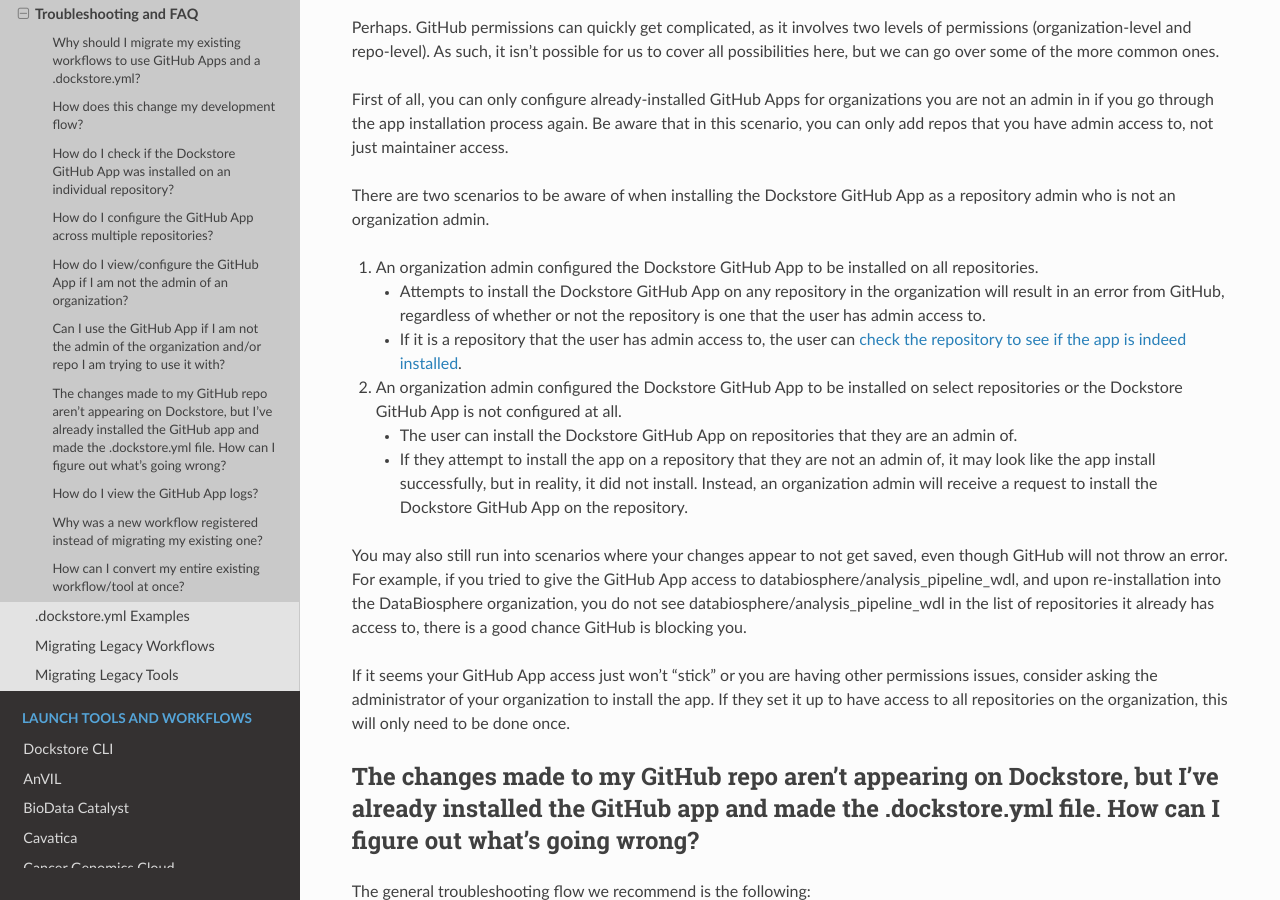
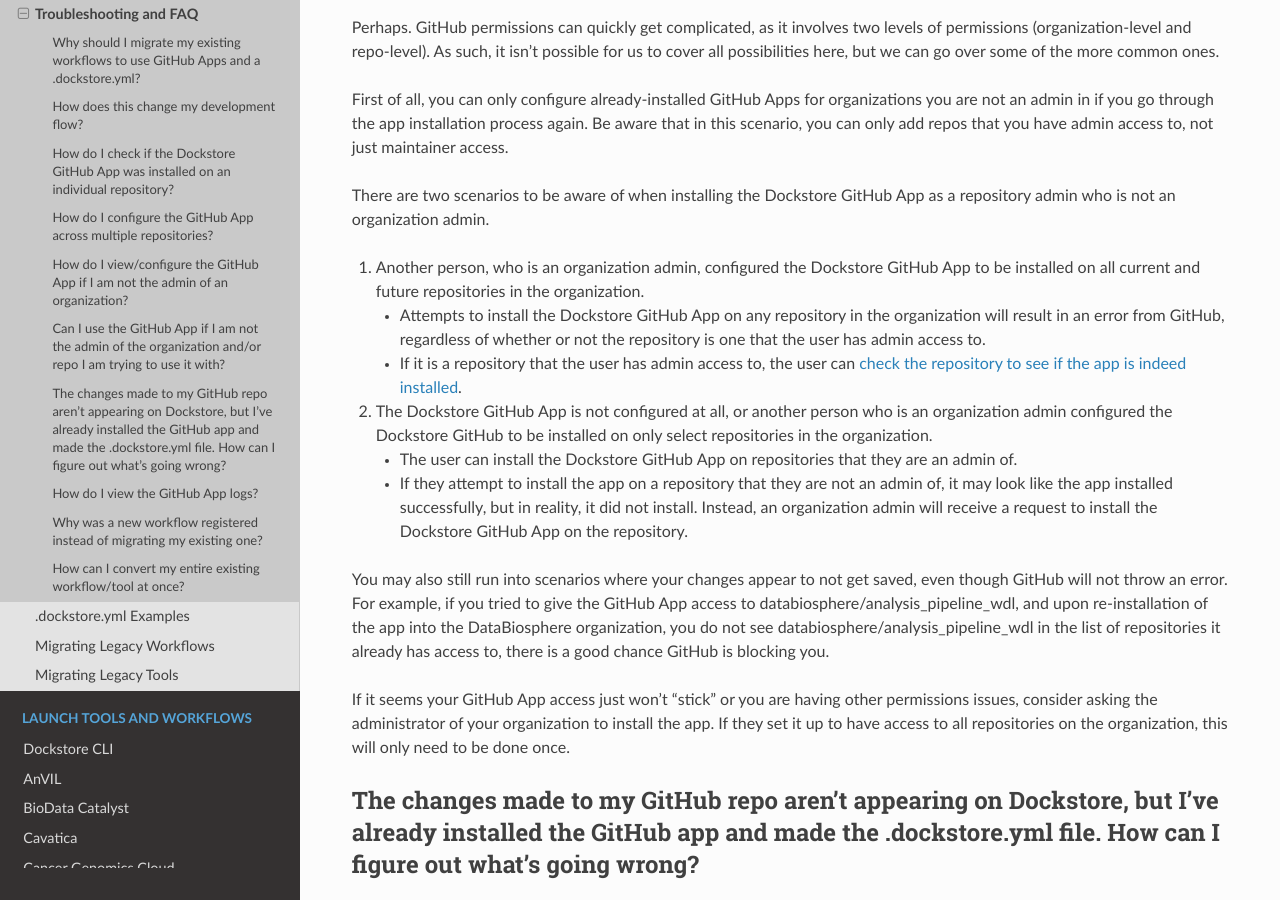
Before and after one commit to dockstore/dockstore-documentation, a Sphinx documentation site: the page built from docs/getting-started/github-apps/github-apps-troubleshooting-tips.rst, in a window 1280 px wide and 900 px high, scrolled down 2553 px. Built offline with Sphinx 7.4.7 and the Read the Docs theme 2.0.0, drawn with Linux system fonts in a browser that asks for light colours.

Commit message:
PR feedback

```diff
--- a/docs/getting-started/github-apps/github-apps-troubleshooting-tips.rst
+++ b/docs/getting-started/github-apps/github-apps-troubleshooting-tips.rst
@@ -66,17 +66,17 @@
 
 There are two scenarios to be aware of when installing the Dockstore GitHub App as a repository admin who is not an organization admin.
 
-1. An organization admin configured the Dockstore GitHub App to be installed on all repositories.
+1. Another person, who is an organization admin, configured the Dockstore GitHub App to be installed on all current and future repositories in the organization.
 
    * Attempts to install the Dockstore GitHub App on any repository in the organization will result in an error from GitHub, regardless of whether or not the repository is one that the user has admin access to.
    * If it is a repository that the user has admin access to, the user can :ref:`check the repository to see if the app is indeed installed <Check GitHub App installation on repository>`.
 
-2. An organization admin configured the Dockstore GitHub App to be installed on select repositories or the Dockstore GitHub App is not configured at all.
+2. The Dockstore GitHub App is not configured at all, or another person who is an organization admin configured the Dockstore GitHub to be installed on only select repositories in the organization.
 
    * The user can install the Dockstore GitHub App on repositories that they are an admin of.
-   * If they attempt to install the app on a repository that they are not an admin of, it may look like the app install successfully, but in reality, it did not install. Instead, an organization admin will receive a request to install the Dockstore GitHub App on the repository.
+   * If they attempt to install the app on a repository that they are not an admin of, it may look like the app installed successfully, but in reality, it did not install. Instead, an organization admin will receive a request to install the Dockstore GitHub App on the repository.
 
-You may also still run into scenarios where your changes appear to not get saved, even though GitHub will not throw an error. For example, if you tried to give the GitHub App access to databiosphere/analysis_pipeline_wdl, and upon re-installation into the DataBiosphere organization, you do not see databiosphere/analysis_pipeline_wdl in the list of repositories it already has access to, there is a good chance GitHub is blocking you.
+You may also still run into scenarios where your changes appear to not get saved, even though GitHub will not throw an error. For example, if you tried to give the GitHub App access to databiosphere/analysis_pipeline_wdl, and upon re-installation of the app into the DataBiosphere organization, you do not see databiosphere/analysis_pipeline_wdl in the list of repositories it already has access to, there is a good chance GitHub is blocking you.
 
 If it seems your GitHub App access just won't "stick" or you are having other permissions issues, consider asking the administrator of your organization to install the app. If they set it up to have access to all repositories on the organization, this will only need to be done once.
 
--- a/docs/getting-started/github-apps/snippet--installation.rst
+++ b/docs/getting-started/github-apps/snippet--installation.rst
@@ -22,9 +22,9 @@
 .. figure:: /assets/images/docs/gh-app-install-where.png
    :width: 65 %
 
-   Install our GitHub App on either all repositories in an organization or on specific repositories
+   Install our GitHub App on either all current and future repositories in an organization or on specific repositories
 
-After selection of an organization, you can select whether to give access to all repositories or only select ones. If the organization you choose is intended to be just for Dockstore tools/workflows/services, you may want to allow access to all repositories. Otherwise, it is may be more intuitive to select only certain repositories. Click save and you will be taken back to the page you started on in Dockstore -- either  ``/my-tools``, ``/my-workflows``, or ``/my-services``, depending where you started.
+After selection of an organization, you can select whether to give access to all current and future repositories or only select ones. If the organization you choose is intended to be just for Dockstore tools/workflows/services, you may want to allow access to all repositories. Otherwise, it is may be more intuitive to select only certain repositories. Click save and you will be taken back to the page you started on in Dockstore -- either  ``/my-tools``, ``/my-workflows``, or ``/my-services``, depending where you started.
 
 .. important:: The GitHub user who first adds a workflow onto Dockstore must correspond to a user on Dockstore.
 
```
